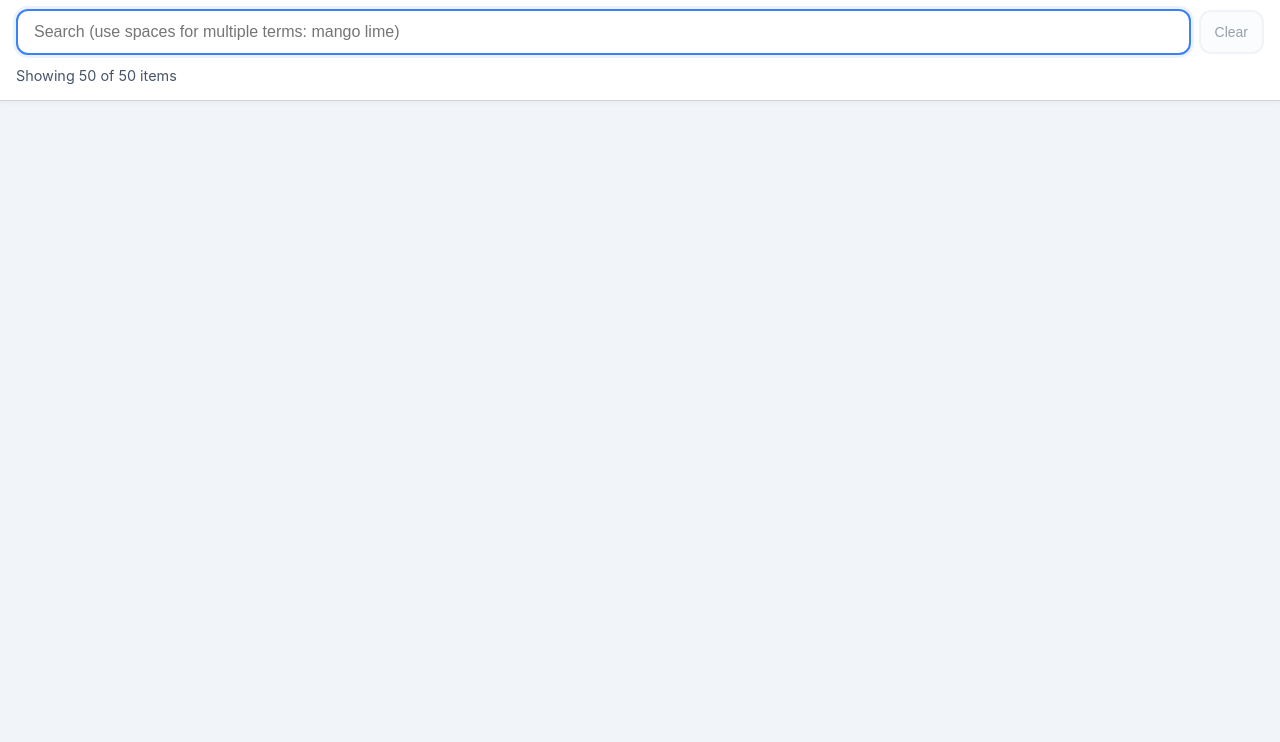
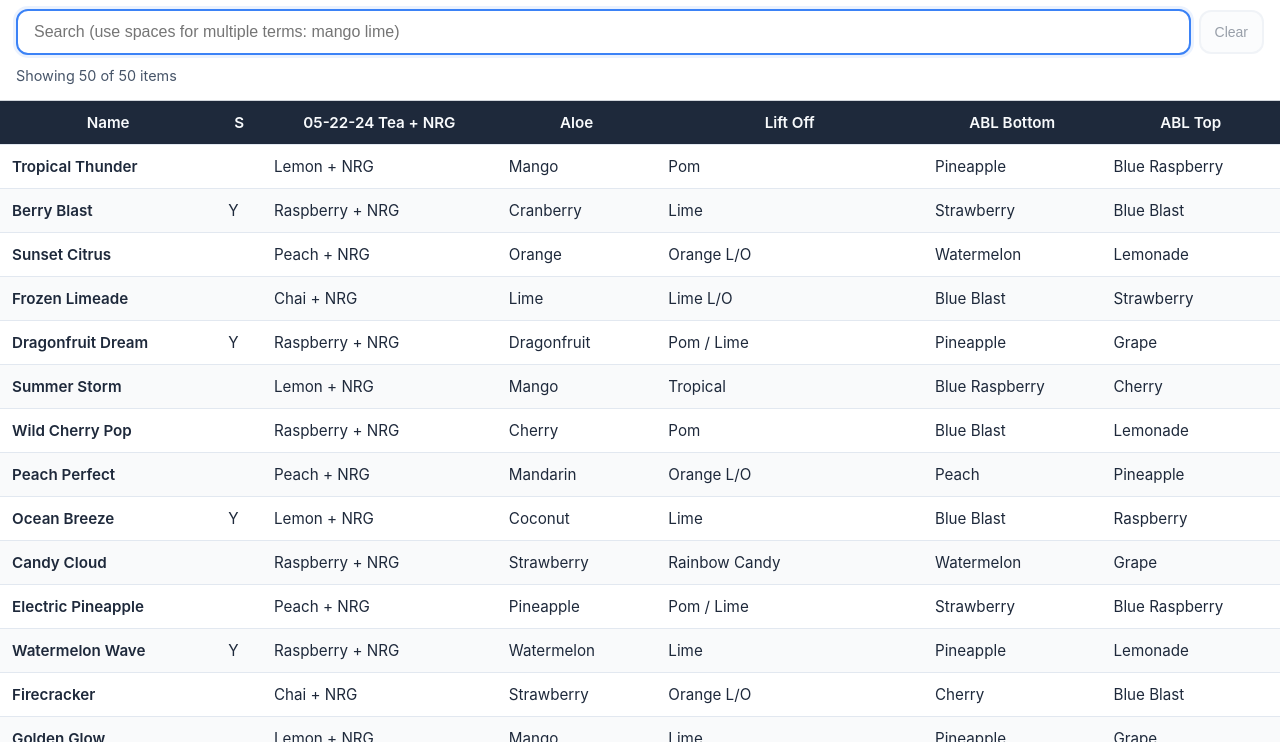
Before and after one commit to BeardedInfoSec/NSpire, a plain HTML site: page index.html in a window 1280 px wide. Shown: the part 58-800 px from the top of the page. Drawn offline with nearby package versions, Linux system fonts and the light colour scheme.

Commit message:
Update index.html

```diff
--- a/index.html
+++ b/index.html
@@ -256,14 +256,15 @@
       h1 { font-size: 2rem; }
       .controls { flex-wrap: nowrap; }
       #viewToggle { display: none; }      /* Hide toggle on desktop */
-      .cards-container { display: none; } /* Default to table on desktop */
+      .cards-container { display: none !important; } /* force table on desktop */
+      .table-container { display: block !important; }
     }
     @media (max-width: 767px) {
       .table-container { display: none; } /* Hide table on mobile by default */
       .cards-container { display: block; }
     }
 
-    /* View toggle states */
+    /* View toggle states (used on mobile) */
     body.mobile-table .table-container { display: block; }
     body.mobile-table .cards-container { display: none; }
     body.mobile-cards .table-container { display: none; }
@@ -271,7 +272,8 @@
   </style>
 </head>
 
-<body class="mobile-cards">
+<!-- Desktop default fixed here -->
+<body class="mobile-table">
   <header>
     <h1>NSpire Menu</h1>
 
@@ -283,8 +285,8 @@
     <div class="controls">
       <div id="rowCount"></div>
       <div id="viewToggle">
-        <button id="cardsBtn" class="active">Cards</button>
-        <button id="tableBtn">Table</button>
+        <button id="cardsBtn">Cards</button>
+        <button id="tableBtn" class="active">Table</button>
       </div>
     </div>
   </header>
@@ -307,6 +309,19 @@
   <div id="empty" style="display:none;">No results found.</div>
 
   <script>
+    // Pick a sensible default on load (desktop -> table, mobile -> cards)
+    function setInitialView() {
+      if (window.innerWidth >= 768) {
+        document.body.className = "mobile-table";
+        tableBtn.classList.add("active");
+        cardsBtn.classList.remove("active");
+      } else {
+        document.body.className = "mobile-cards";
+        cardsBtn.classList.add("active");
+        tableBtn.classList.remove("active");
+      }
+    }
+
     let rows = [], headers = [], filtered = [], sortState = { key: null, dir: 1 };
     let currentTokens = [];
 
@@ -334,7 +349,7 @@
       render();
     });
 
-    fetch("menu.csv")
+    fetch("./menu.csv")
       .then(res => {
         if (!res.ok) throw new Error(`HTTP ${res.status}: ${res.statusText}`);
         return res.text();
@@ -524,9 +539,12 @@
       if (rerender) render();
     }
 
-    // Re-render on window resize
+    // Re-render on window resize and choose view on first paint
     window.addEventListener("resize", render);
-    window.addEventListener("load", () => searchInput.focus());
+    window.addEventListener("load", () => {
+      setInitialView();
+      searchInput.focus();
+    });
   </script>
 </body>
 </html>
```
